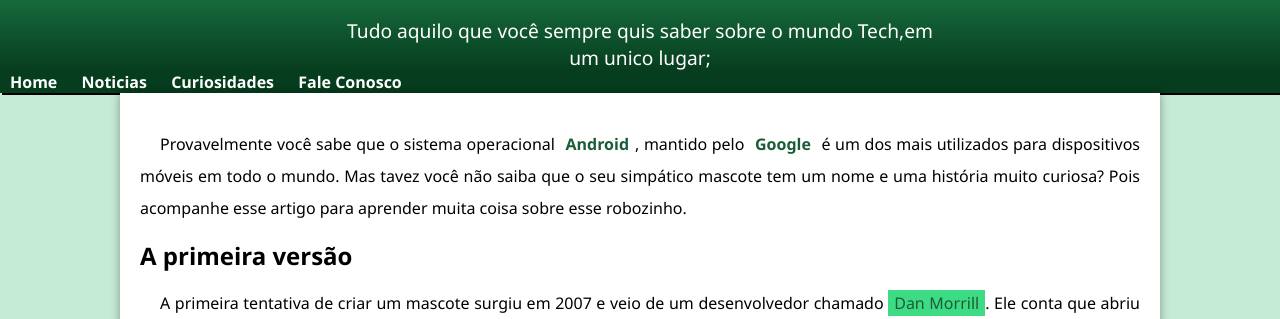
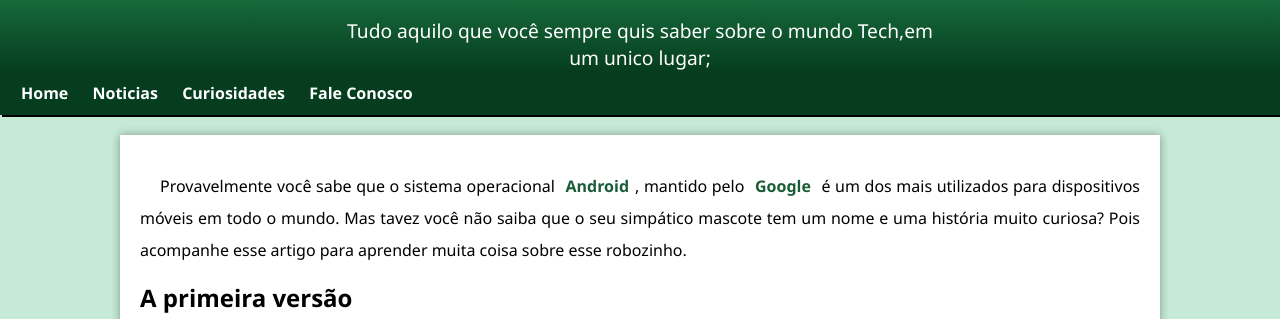
Before and after one commit to jcp10/site-android, a plain HTML site: page index.html in a window 1280 px wide. Shown: the part 100-419 px from the top of the page. Drawn offline with Linux system fonts and the light colour scheme.

Commit message:
Update style.css

```diff
--- a/estilo/style.css
+++ b/estilo/style.css
@@ -86,6 +86,8 @@ header>h1{
 nav{
     background-color: var(--cor5);
     box-shadow: 2px 2px black;
+    margin-bottom: 20px;
+    padding: 11px;
 }
 nav > a{
     color: white;
```
